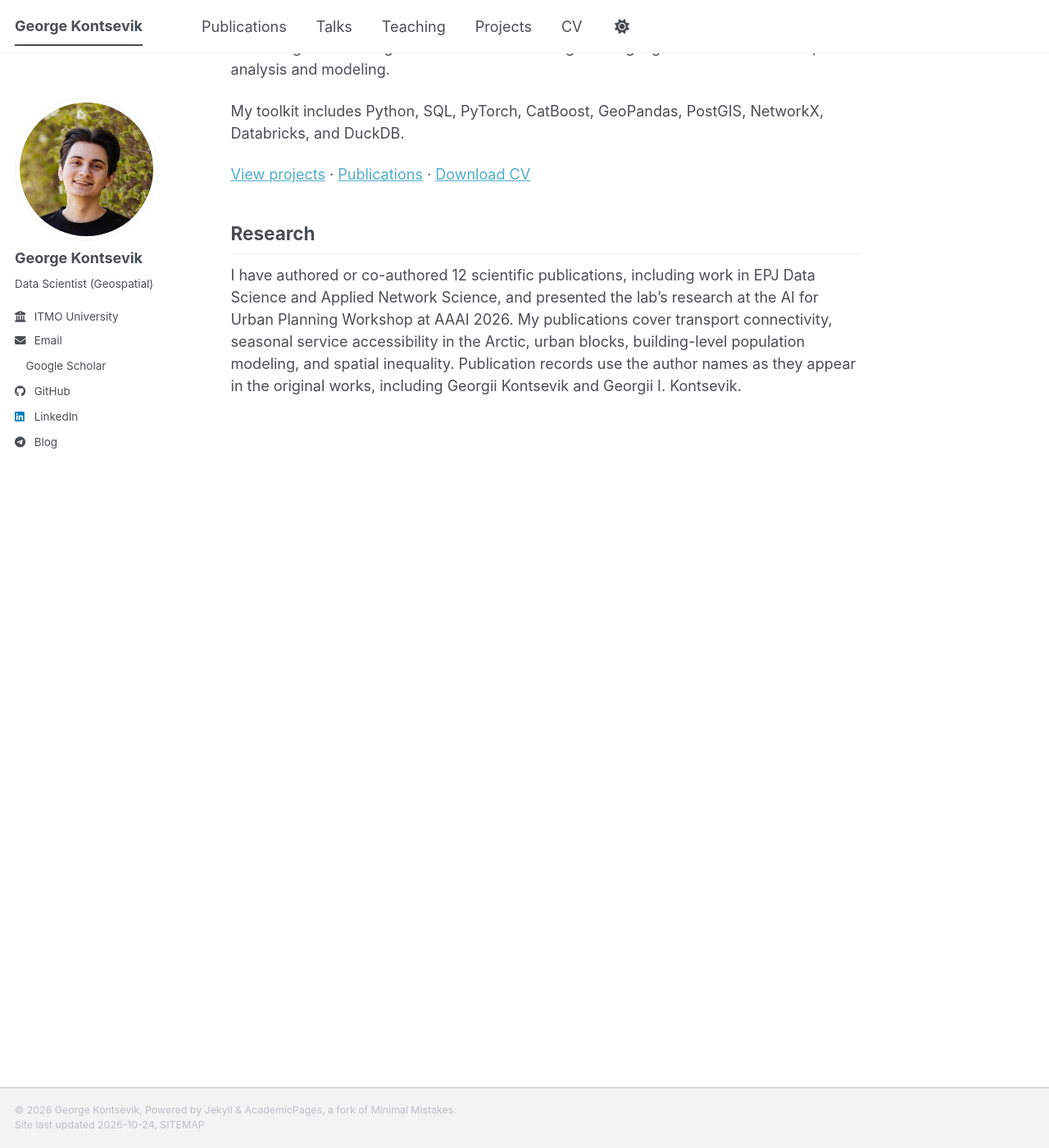
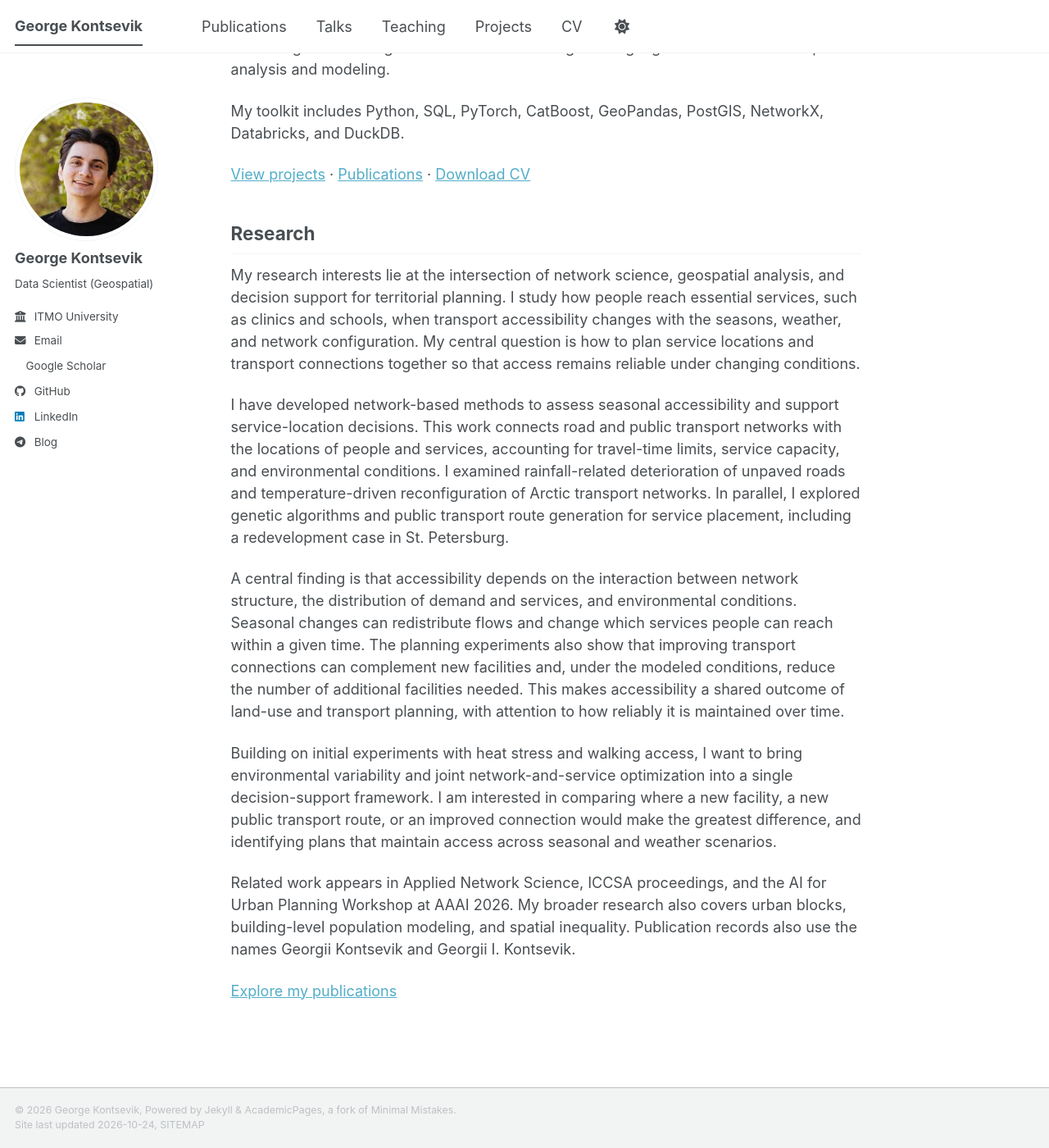
Before and after one commit to GeorgeKontsevik/GeorgeKontsevik.github.io, a Jekyll site: the page built from _pages/about.md, in a window 1280 px wide and 1400 px high, scrolled down 655 px. Shown: the whole window at 82% size. Built offline with Jekyll 4.4.1, drawn with Linux system fonts in a browser that asks for light colours; a style sheet for code colours, icons or effects is not loaded.

Commit message:
Describe research interests, findings, and future directions on homepage

```diff
--- a/_pages/about.md
+++ b/_pages/about.md
@@ -24,4 +24,14 @@ My toolkit includes Python, SQL, PyTorch, CatBoost, GeoPandas, PostGIS, NetworkX
 
 ## Research
 
-I have authored or co-authored 12 scientific publications, including work in EPJ Data Science and Applied Network Science, and presented the lab’s research at the AI for Urban Planning Workshop at AAAI 2026. My publications cover transport connectivity, seasonal service accessibility in the Arctic, urban blocks, building-level population modeling, and spatial inequality. Publication records use the author names as they appear in the original works, including Georgii Kontsevik and Georgii I. Kontsevik.
+My research interests lie at the intersection of network science, geospatial analysis, and decision support for territorial planning. I study how people reach essential services, such as clinics and schools, when transport accessibility changes with the seasons, weather, and network configuration. My central question is how to plan service locations and transport connections together so that access remains reliable under changing conditions.
+
+I have developed network-based methods to assess seasonal accessibility and support service-location decisions. This work connects road and public transport networks with the locations of people and services, accounting for travel-time limits, service capacity, and environmental conditions. I examined rainfall-related deterioration of unpaved roads and temperature-driven reconfiguration of Arctic transport networks. In parallel, I explored genetic algorithms and public transport route generation for service placement, including a redevelopment case in St. Petersburg.
+
+A central finding is that accessibility depends on the interaction between network structure, the distribution of demand and services, and environmental conditions. Seasonal changes can redistribute flows and change which services people can reach within a given time. The planning experiments also show that improving transport connections can complement new facilities and, under the modeled conditions, reduce the number of additional facilities needed. This makes accessibility a shared outcome of land-use and transport planning, with attention to how reliably it is maintained over time.
+
+Building on initial experiments with heat stress and walking access, I want to bring environmental variability and joint network-and-service optimization into a single decision-support framework. I am interested in comparing where a new facility, a new public transport route, or an improved connection would make the greatest difference, and identifying plans that maintain access across seasonal and weather scenarios.
+
+Related work appears in Applied Network Science, ICCSA proceedings, and the AI for Urban Planning Workshop at AAAI 2026. My broader research also covers urban blocks, building-level population modeling, and spatial inequality. Publication records also use the names Georgii Kontsevik and Georgii I. Kontsevik.
+
+[Explore my publications](/publications/)
```
